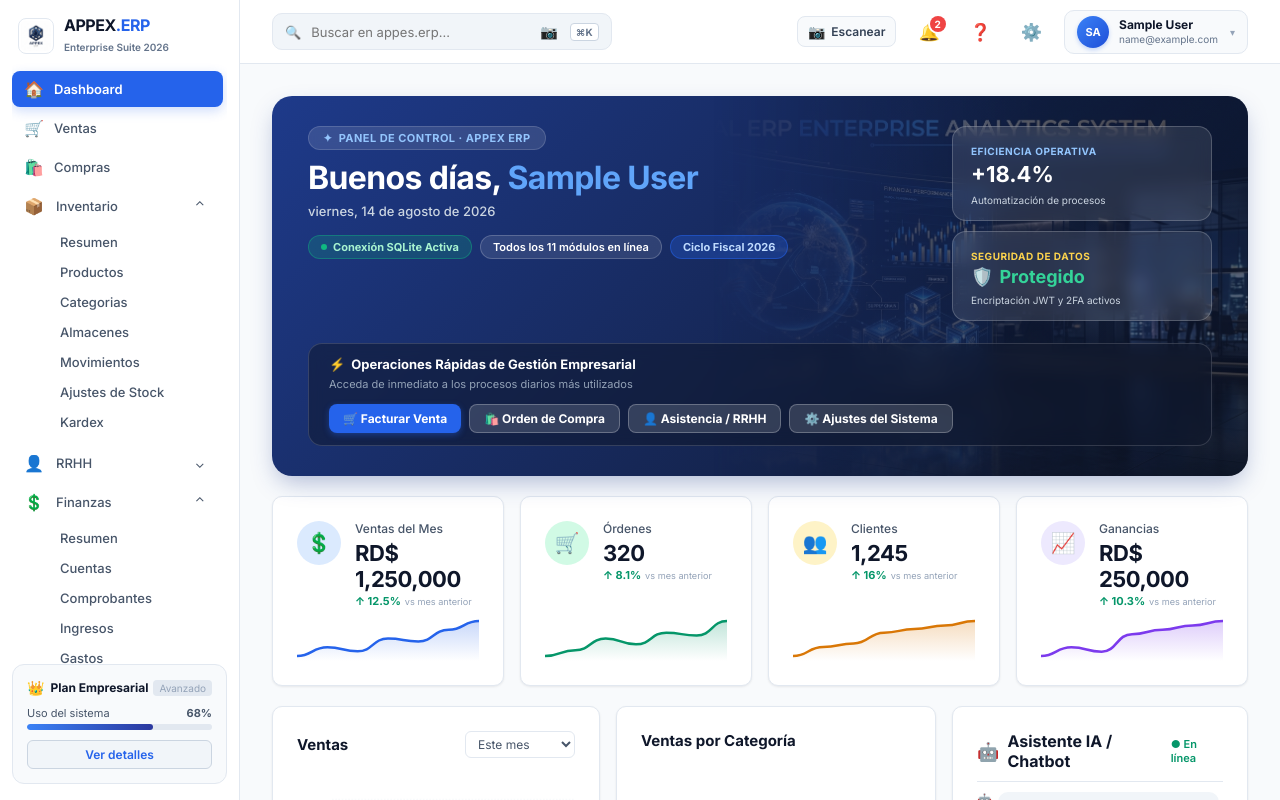
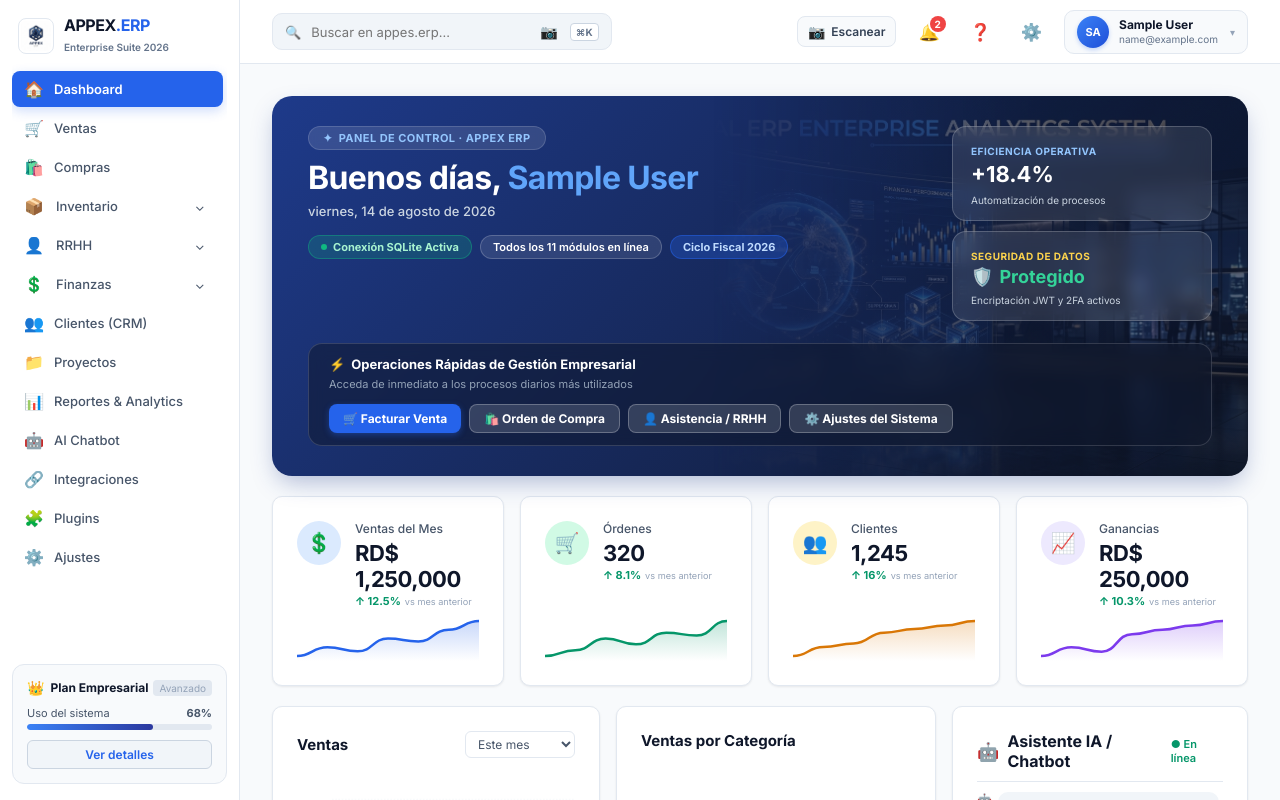
Before and after one commit to francisco-inger/proyecto-erp, a React (Vite) app: page / in a window 1280 px wide. Shown: the top 800 px of the page. Built offline with nearby package versions, Linux system fonts and the light colour scheme; sample sign-in values are in the browser's storage.

Commit message:
fix(sidebar): submenus de Inventario, RRHH y Finanzas cerrados por defecto al iniciar sesion con despliegue 100% manual

```diff
--- a/src/core/layout/Sidebar.jsx
+++ b/src/core/layout/Sidebar.jsx
@@ -70,24 +70,9 @@ export function Sidebar() {
   const navigate = useNavigate()
   const [searchParams] = useSearchParams()
 
-  const [openSubmenus, setOpenSubmenus] = useState({
-    'rrhh-inventario': true,
-    finanzas: true,
-  })
+  // Submenús cerrados por defecto al iniciar sesión (despliegue 100% manual)
+  const [openSubmenus, setOpenSubmenus] = useState({})
   const [showPlanModal, setShowPlanModal] = useState(false)
-
-  // Auto-expandir submenú si la ruta activa coincide
-  useEffect(() => {
-    if (location.pathname.includes('inventario') || location.pathname.includes('rrhh-inventario')) {
-      setOpenSubmenus((prev) => ({ ...prev, 'rrhh-inventario': true }))
-    }
-    if (location.pathname === '/rrhh' || location.pathname.startsWith('/rrhh?')) {
-      setOpenSubmenus((prev) => ({ ...prev, rrhh: true }))
-    }
-    if (location.pathname === '/finanzas' || location.pathname.startsWith('/finanzas?')) {
-      setOpenSubmenus((prev) => ({ ...prev, finanzas: true }))
-    }
-  }, [location.pathname])
 
   const all = getEnabledModules().filter((m) => canAccess(user?.role, m.requiredRole))
   const modules = [...all].sort((a, b) => {
@@ -142,8 +127,10 @@ export function Sidebar() {
                     className={`sidebar-link sidebar-parent-link ${isParentActive ? 'active-parent' : ''}`}
                     onClick={() => {
                       const defaultTab = mod.id === 'rrhh' ? 'Resumen RRHH' : 'Resumen'
-                      if (!isParentActive) navigate(`${mod.path}?tab=${encodeURIComponent(defaultTab)}`)
-                      setOpenSubmenus((prev) => ({ ...prev, [mod.id]: true }))
+                      if (!isParentActive) {
+                        navigate(`${mod.path}?tab=${encodeURIComponent(defaultTab)}`)
+                      }
+                      setOpenSubmenus((prev) => ({ ...prev, [mod.id]: !prev[mod.id] }))
                     }}
                   >
                     <div style={{ display: 'flex', alignItems: 'center', gap: 12, flex: 1 }}>
```
